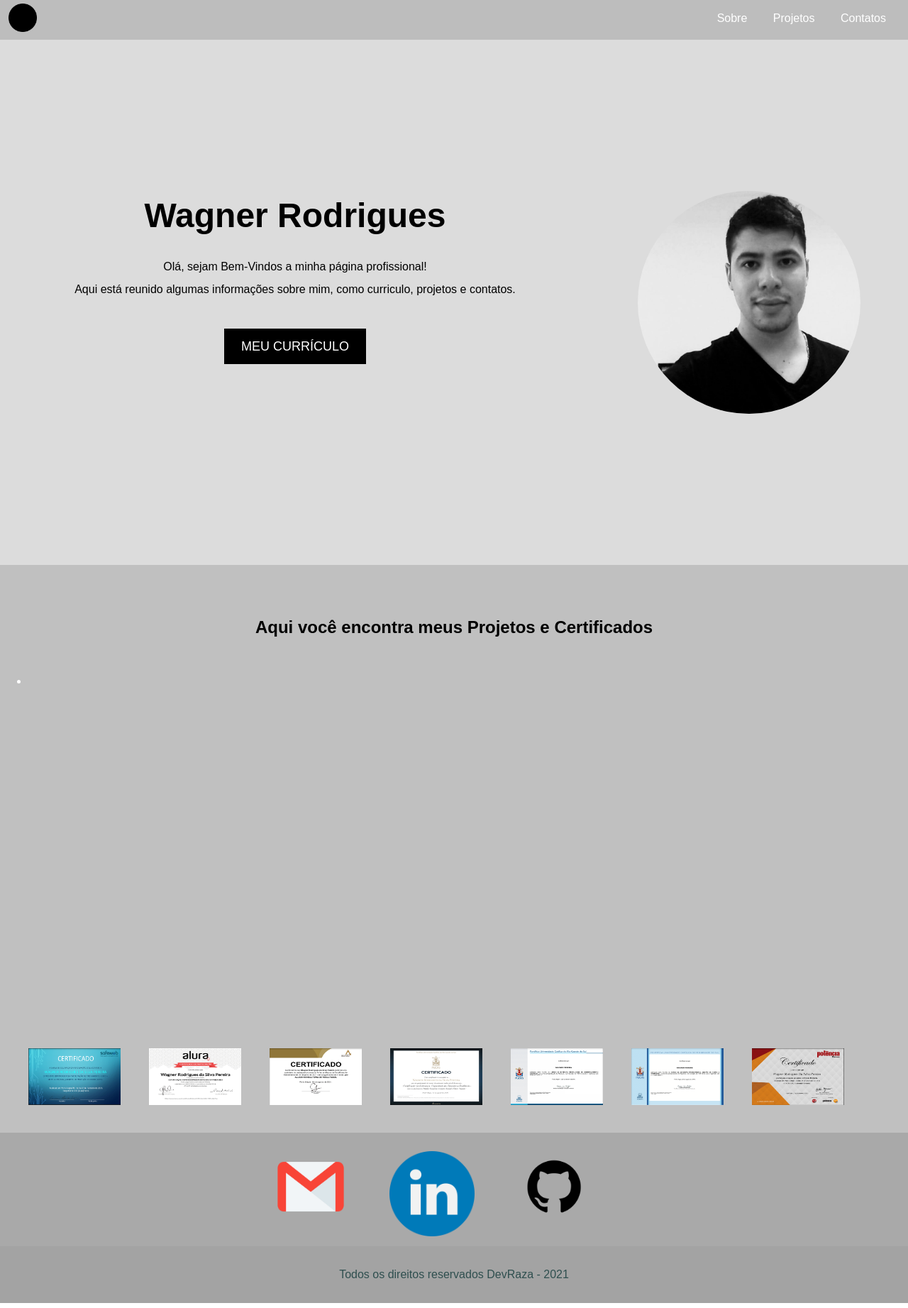
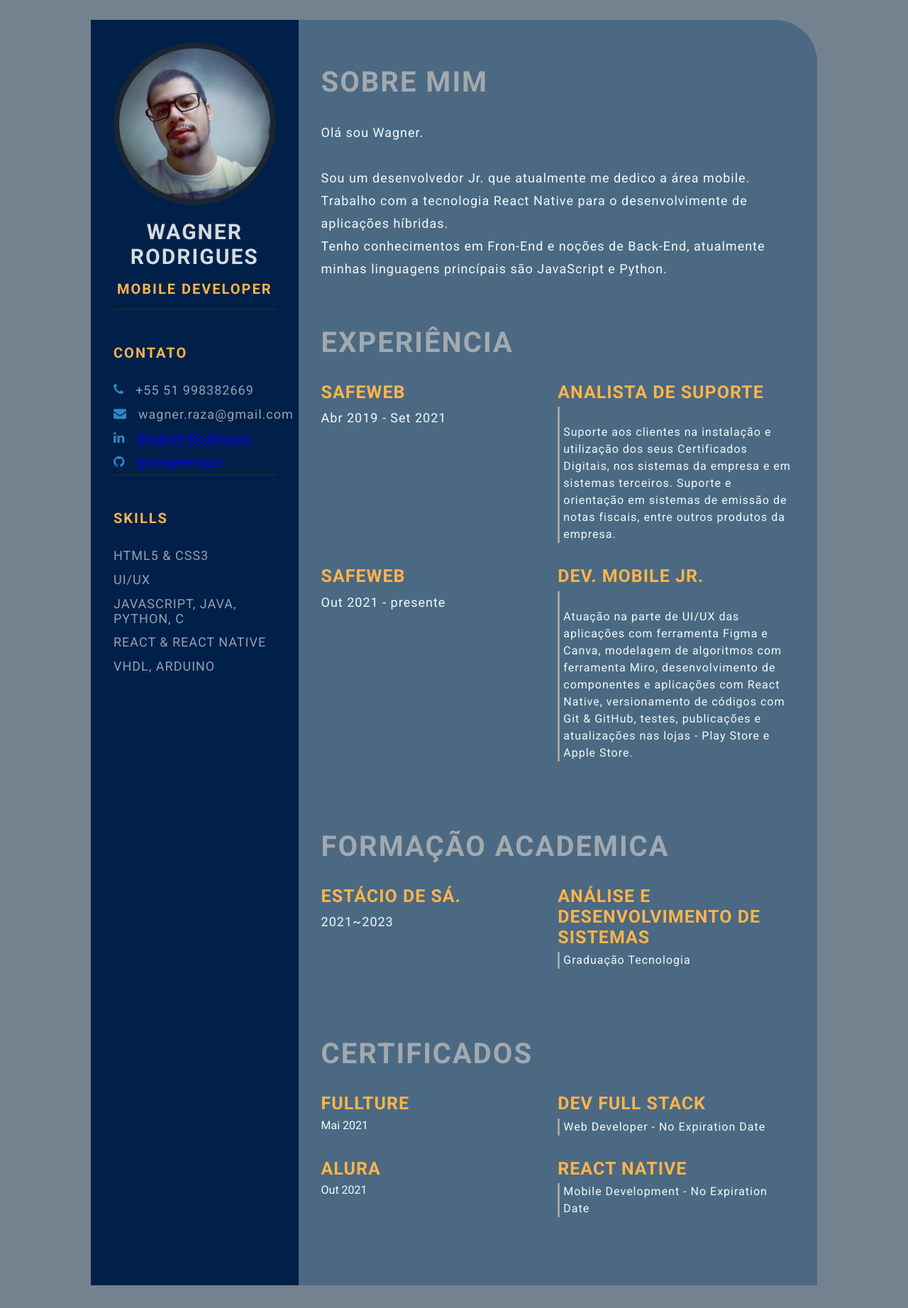
Before and after one commit to wagnerraza/wagnerraza.github.io, a plain HTML site: page index.html in a window 1280 px wide. Shown: the part 4-1847 px from the top of the page at 71% size. Drawn offline with Linux system fonts and the light colour scheme.

Commit message:
upload arquivos certos

```diff
--- a/CSS/style.css
+++ /dev/null
@@ -1,221 +0,0 @@
-/* O box-sizing serve limitar os blocos */
-* {
-    box-sizing: border-box;
-}
-
-
-/* BODY-------------------------------------*/
-body {
-    display: flex;
-    flex-direction:column;
-    font-family: "Montserrat", sans-serif;
-    margin: 0;
-    font-size: 16px;
-    line-height: 16px;
-}
-
-
-/* HEADER-------------------------------------*/
-header {
-    display: flex;
-    position: fixed;
-    align-items: center;
-    justify-content: space-between;
-    width: 100%;
-    height: 60px;
-    top: 0;
-    background-color: #BDBDBD;
-}
-
-.logo {
-    padding: 12px;
-}
-
-nav {
-    padding: 15px;
-
-}
-
-header nav a:hover {
-    background-color: black;
-}
-
-.menu {
-    color: #fff;
-    text-align: center;
-    padding: 14px 16px;
-    text-decoration: none;
-}
-
-
-/* MAIN-------------------------------------*/
-main {
-    display: flex;
-    flex-direction: row;
-    flex-wrap: wrap;
-}
-
-
-/* SOBRE-------------------------------------*/
-#sobre {
-    display: flex;
-    width: 100%;
-    height: 100vh;
-    padding-top: 60px;
-    background-color: #DCDCDC;
-    color: black;
-}
-
-.containerSobre {
-    display: flex;
-    width: 65%;
-    flex-direction: column;
-}
-
-.containerTituloAutor {
-    display: flex;
-    height: 40vh;
-    justify-content: center;
-    align-items: flex-end;
-}
-
-.containerTituloAutor h1 {
-    font-size: 6vh !important;
-}
-
-.containerTextAutor{
-    display: flex;
-    flex-direction:column;
-    align-self: center;
-    height: 60vh;
-}
-
-p {
-    font-size: 2vh;
-    text-align: center;
-}
-
-.containerBotaoCurriculo {
-    display: flex;
-    justify-content: center;
-    margin-top: 5%;
-}
-
-.botaoCurriculo {
-    display: flex;
-    background-color: black;
-    color: white;
-    height: 50px;
-    width: 200px;
-    justify-content: center;
-    align-items: center;
-    font-size: 18px;
-    text-decoration: none;
-}
-
-#photoAutor {
-    border-radius: 50%;
-    width: 70%;
-}
-
-.containerPhotoAutor {
-    display: flex;
-    width: 35%;
-    align-items: center;
-    justify-content: center;
-}
-
-
-/* PROJETOS-------------------------------------*/
-#projetos {
-    width: 100%;
-    height: 100vh;
-    padding-top: 60px;
-    background-color: #C0C0C0;
-    color: #FFF;
-}
-
-.containerTituloProjetos {
-    display: flex;
-    justify-content: center;
-    width: 100%;
-    height: 5vh;
-    color: black;
-}
-
-.containerProjetos {
-    display: flex;
-    flex-direction: column;
-    align-items: center;
-    padding-top: 5vh;
-}
-
-.containerListaProjetos {
-    display: flex;
-    width: 100%;
-    height: 50vh;
-}
-
-.containerListaCertificados {
-    display: flex;
-    flex-wrap: wrap;
-    align-content: flex-end;
-    align-self: center;
-
-    width: 100%;
-    height: 30vh;
-}
-
-.containerListaCertificados img {
-    height: 80px;
-    width:  130px;
-}
-
-
-
-/* CONTATOS-------------------------------------*/
-#contatos {
-    width: 100%;
-    height: 20vh;
-    background-color: #A9A9A9;
-}
-
-.containerContatos {
-    display: flex;
-    justify-content: center;
-    align-content: center;
-    margin: 2%;
-}
-
-.containerEmail {
-    margin-right: 5%;
-}
-
-.containerLinkedin {
-    margin-right: 5%;
-}
-
-.containerGitHub {
-    margin-right: 5%;
-}
-
-
-/* FOOTER-------------------------------------*/
-footer {
-    display: flex;
-    justify-content: center;
-    align-items: center;
-    bottom:0vh;
-    width:100%;
-    height: 80px;
-    background-color: #a3a3a3;
-    color: #2F4F4F;
-}
-
-
-/* MEDIA QUERY-------------------------------------*/
-@media only screen and (max-width: 980px) {
-    .form-wrapper {
-        width: 80%;
-    }
-}
--- a/index.html
+++ b/index.html
@@ -1,123 +1,161 @@
 <!DOCTYPE html>
-<html lang="pt-br">
+<html lang="en">
 
 <head>
-    <meta charset="utf-8">
-    <meta name="viewport" content="width=device-width, initial-scale=1, shrink-to-fit=no">
-    <meta name="description" content="Portfólio de trabalhos frontend">
-    <link rel="shortcut icon" href="images/favicon.ico" type="image/x-icon">
-    <link rel="stylesheet" href="CSS/style.css">
-    <script type="text/javascript" src="/JS/js-index.js"></script>
+    <meta charset="UTF-8">
+    <meta http-equiv="X-UA-Compatible" content="IE=edge">
+    <meta name="viewport" content="width=device-width, initial-scale=1.0">
+    <title>Wagner Rodrigues Resume</title>
 
-    <title>Wagner Rodrigues - Portfólio</title>
+    <!-- Google font  -->
+    <link rel="preconnect" href="https://fonts.googleapis.com">
+    <link rel="preconnect" href="https://fonts.gstatic.com" crossorigin>
+    <link href="https://fonts.googleapis.com/css2?family=Roboto:ital,wght@0,100;0,300;0,400;0,700;1,100;1,300;1,400;1,700&display=swap" rel="stylesheet">
+
+    <!-- font-awesome -->
+    <link rel="stylesheet" href="https://cdnjs.cloudflare.com/ajax/libs/font-awesome/4.7.0/css/font-awesome.min.css">
+
+    <!-- Custom CSS -->
+    <link rel="stylesheet" href="style.css">
+
 </head>
 
 <body>
-    <main>
-      <header>
-        <div class="logo">
-          <a href="index.html">
-            <img src="images/logo.png" alt="logotipo" width="40" height="40">
+    <main class="resume-contents">
+        <!-- Seção da Esquerda -->
+        <section class="left-section">
+            <!-- Perfil -->
+            <section class="left-section-contents">
+                <div class="profile">
+                    <img class="profile-image" src="img/profile-image.jpeg" alt="Profile image">
+                    <p class="name">Wagner Rodrigues</p>
+                    <P class="profession">Mobile Developer</P>
+                </div>
+                <div class="contact-info">
+                    <p class="left-title">Contato</p>
+                    <ul>
+                        <li><i class="fa fa-phone"></i>+55 51 998382669</li>
+                        <li><i class="fa fa-envelope"></i>wagner.raza@gmail.com</li>
+                        <li><i class="fa fa-linkedin"></i>
+                            <a href="https://www.linkedin.com/in/wagner-rodrigues-99576043/">
+                                Wagner Rodrigues
                             </a>
+                        </li>
+                        <li><i class="fa fa-github"></i>
+                            <a href="https://github.com/wagnerraza">
+                                @wagnerraza
+                            </a>
+                        </li>
+                    </ul>
                 </div>
+                <!-- Skills -->
+                <div class="skills">
+                    <p class="left-title">Skills</p>
+                    <ul>
+                        <li><p>HTML5 & CSS3</p></li>
+                        <li><p>UI/UX</p></li>
+                        <li><p>JavaScript, Java, Python, C</p></li>
+                        <li><p>React & React Native</p></li>
+                        <li><p>VHDL, Arduino</p></li>
+                    </ul>
+                </div>
+            </section>
+        </section>
+        <!-- Seção da Direita -->
+        <section class="right-section">
+            <div class="right-section-contents">
+                <!-- Sobre mim -->
+                <section class="about gap">
+                    <div class="right-title">Sobre Mim</div>
+                    <p class="about-me-contents">
+                        Olá sou Wagner.<br>
+                        <br> Sou um desenvolvedor Jr. que atualmente me dedico a área mobile.
+                             Trabalho com a tecnologia React Native para o desenvolvimente de aplicações híbridas.
+                        <br> Tenho conhecimentos em Fron-End e noções de Back-End, atualmente minhas linguagens
+                            princípais são JavaScript e Python.
+                    </p>
+                </section>
 
-        <div>
-          <nav role="navigation">
-            <a class="menu" href="#sobre">Sobre</a>
-            <a class="menu" href="#projetos">Projetos</a>
-            <a class="menu" href="#contatos">Contatos</a>
-          </nav>
+                <!-- Experiências -->
+                <section class="experience gap">
+                    <div class="right-title">Experiência</div>
+                    <div class="experience-contents">
+                        <div class="exp-left">
+                            <p class="exp-company-name">Safeweb</p>
+                            <p class="exp-time-period">Abr 2019 - Set 2021</p>
                         </div>
-      </header>
-
-      <section id="sobre">
-        <div class="containerSobre">
-
-          <div class="containerTituloAutor">
-            <h1>Wagner Rodrigues</h1>
-          </div>
-
-          <div class="containerTextAutor">
-            <article>
-              <p>Olá, sejam Bem-Vindos a minha página profissional!</p>
-              <p>Aqui está reunido algumas informações sobre mim, como curriculo, projetos e contatos.</p>
-            </article>
-            <div class="containerBotaoCurriculo">
-              <a
-              href="https://drive.google.com/file/d/1AZbjInv1qkr6UX-Q5-HBFV3fNeJr3nnU/view?usp=sharing"
-              target="_blank"
-              class="botaoCurriculo"
-            >
-              MEU CURRÍCULO
-            </a>
+                        <div class="exp-right">
+                            <p class="exp-position">Analista de Suporte</p>
+                            <p class="exp-desc">
+                                <br> Suporte aos clientes na instalação e utilização dos seus Certificados Digitais,
+                                      nos sistemas da empresa e em sistemas terceiros. Suporte e orientação em sistemas de
+                                      emissão de notas fiscais, entre outros produtos da empresa.
+                            </p>
                         </div>
                     </div>
-
+                    <div class="experience-contents">
+                        <div class="exp-left">
+                            <p class="exp-company-name">Safeweb</p>
+                            <p class="exp-time-period">Out 2021 - presente</p>
                         </div>
-
-        <div class="containerPhotoAutor">
-          <img id="photoAutor" src="/images/photoAutor.jpeg" alt="Foto do autor da página">
+                        <div class="exp-right">
+                            <p class="exp-position">Dev. Mobile Jr.</p>
+                            <p class="exp-desc">
+                                <br> Atuação na parte de UI/UX das aplicações com ferramenta Figma e Canva, modelagem de
+                                     algoritmos com ferramenta Miro, desenvolvimento de componentes e
+                                     aplicações com React Native, versionamento de códigos com Git & GitHub, testes,
+                                     publicações e atualizações nas lojas - Play Store e Apple Store.
+                            </p>
+                        </div>
                     </div>
                 </section>
-
-
-      <section id="projetos">
-        <div class="containerTituloProjetos">
-          <h2>Aqui você encontra meus Projetos e Certificados</h2>
+                <!-- Educação -->
+                <section class="education gap">
+                    <div class="right-title">Formação Academica</div>
+                    <!-- Estácio -->
+                    <div class="education-contents">
+                        <div class="education-left">
+                            <p class="education-school-name">Estácio de Sá.</p>
+                            <p class="educationp-time-period">2021~2023</p>
                         </div>
-
-        <div class="containerProjetos">
-          <div class="containerListaProjetos">
-            <ul>
-              <li></li>
-            </ul>
-          </div>
-
-          <div class="containerListaCertificados">
-            <ul><img src="/images/certificados/01.png"></ul>
-            <ul><img src="/images/certificados/02.png"></ul>
-            <ul><img src="/images/certificados/03.png"></ul>
-            <ul><img src="/images/certificados/04.png"></ul>
-            <ul><img src="/images/certificados/05.png"></ul>
-            <ul><img src="/images/certificados/06.png"></ul>
-            <ul><img src="/images/certificados/07.png"></ul>
+                        <div class="education-right">
+                            <p class="education-subject">Análise e Desenvolvimento de Sistemas</p>
+                            <p class="education-desc">Graduação Tecnologia</p>
                         </div>
                     </div>
-
                 </section>
-
-
-      <section id="contatos">
-        <div class="containerContatos">
-
-          <div class="containerEmail">
-            <a href="" onmouseover="Tip('wagnerraza@gmail.com')" onmouseout="UnTip()">
-              <img src="/images/logoEmail.png" alt="logo Email" width="100" height="100">
-            </a>
-
+                <!-- Certificados -->
+                <section class="awards gap">
+                    <div class="right-title">Certificados</div>
+                    <!-- Fullture -->
+                    <div class="awards-contents">
+                        <div class="awards-left">
+                            <p class="awards-company-name">Fullture</p>
+                            <p class="awards-time-piorid">Mai 2021</p>
                         </div>
-          <div class="containerLinkedin">
-            <a href="https://www.linkedin.com/in/wagner-rodrigues-99576043/" target="_blank">
-              <img src="/images/logoLinkedin.png" alt="logo Linkedin" width="120" height="120">
-            </a>
+                        <div class="awards-right">
+                            <p class="awards-name">Dev Full Stack</p>
+                            <p class="awards-desc">
+                                Web Developer - No Expiration Date
+                            </p>
                         </div>
-
-          <div class="containerGitHub">
-            <a href="https://github.com/wagnerraza" target="_blank">
-              <img src="/images/logoGitHub.png" alt="logo GitHub" width="100" height="100">
-            </a>
                     </div>
-
+                    <!-- Alura -->
+                    <div class="awards-contents">
+                        <div class="awards-left">
+                            <p class="awards-company-name">Alura</p>
+                            <p class="awards-time-piorid">Out 2021</p>
+                        </div>
+                        <div class="awards-right">
+                            <p class="awards-name">React Native</p>
+                            <p class="awards-desc">
+                                Mobile Development - No Expiration Date
+                            </p>
+                        </div>
                     </div>
                 </section>
-
+            </div>
+        </section>
     </main>
-
-
-
-    <footer>
-      <p>Todos os direitos reservados DevRaza - <span>2021</span></p>
-    </footer>
-
 </body>
 </html>
--- /dev/null
+++ b/style.css
@@ -0,0 +1,296 @@
+* {
+    margin: 0;
+    padding: 0;
+    box-sizing: border-box;
+    list-style: none;
+    font-family: 'Roboto', sans-serif;
+}
+
+body {
+    background-color: #74828F;
+}
+
+.resume-contents {
+    min-height: 100vh;
+    width: 80%;
+    margin: 2rem auto;
+    display: grid;
+    grid-template-columns: repeat(7, 1fr);
+}
+
+.left-section {
+    grid-column: span 2;
+    height: 100%;
+    background-color: #00204A;
+}
+
+.right-section {
+    grid-column: span 5;
+    height: 100%;
+    background-color: #4B6982;
+    border-radius: 0px 60px 0px 0px;
+}
+
+.left-section-contents{
+    padding: 2rem 2rem;
+}
+
+.profile {
+    width: 100%;
+    border-bottom: 2px solid #1B2631;
+}
+
+.profile .profile-image {
+    width: 100%;
+    border-radius: 50%;
+    border: 8px solid #1B2631;
+}
+
+.name {
+    color: #D6DBDF;
+    font-size: 30px;
+    letter-spacing: 2px;
+    text-transform: uppercase;
+    text-align: center;
+    font-weight: bold;
+    padding: 1rem 0;
+}
+
+.profession {
+    color: #FDB44B;
+    font-size: 20px;
+    text-transform: uppercase;
+    text-align: center;
+    letter-spacing: 2px;
+    font-weight: bold;
+    padding-bottom: 1rem;
+}
+
+.contact-info {
+    border-bottom: 2px solid #1B2631;
+}
+
+.left-title {
+    color: #FDB44B;
+    font-size: 20px;
+    letter-spacing: 2px;
+    text-transform: uppercase;
+    font-weight: bold;
+    display: flex;
+    align-items: center;
+    padding-top: 3rem;
+}
+
+.contact-info ul {
+    padding-top: 1.5rem;
+}
+
+.contact-info ul li,
+.references ul li {
+    padding: .4rem 0;
+    display: flex;
+    align-items: center;
+    color: #d6dbdfaf;
+    letter-spacing: 1px;
+    font-size: 18px;
+}
+
+.contact-info ul li i,
+.references ul li i {
+    padding-right: 1rem;
+    font-size: 18px;
+    color: #2E86C1;
+}
+
+.skills ul {
+    padding-top: 1.5rem;
+}
+.skills ul li p {
+    padding: .4rem 0;
+    color: #d6dbdfaf;
+    font-size: 18px;
+    letter-spacing: 1px;
+    display: flex;
+    align-items: center;
+    text-transform: uppercase;
+}
+
+.referance-name {
+    padding-top: 1.5rem;
+    padding-bottom: .4rem;
+    font-size: 18px;
+    color: #F9E79F;
+    letter-spacing: 1px;
+    text-transform: uppercase;
+}
+
+.referance-profession {
+    font-size: 16px;
+    color: #d6dbdfaf;
+    letter-spacing: 1px;
+    /* text-transform: uppercase; */
+    padding-bottom: .4rem;
+}
+
+
+.right-section-contents {
+    padding: 2rem 2rem;
+}
+
+.right-title {
+    color: #a2a9af;
+    font-size: 40px;
+    letter-spacing: 2px;
+    text-transform: uppercase;
+    font-weight: bold;
+    display: flex;
+    align-items: center;
+    padding: 2rem 0;
+    position: relative;
+}
+
+.gap {
+    padding-bottom: 2rem;
+}
+.about-me-contents {
+    font-size: 18px;
+    letter-spacing: 1px;
+    line-height: 2rem;
+    color: #F1F8FD;
+}
+
+.experience-contents,
+.education-contents,
+.awards-contents {
+    display: grid;
+    grid-template-columns: repeat(2, 1fr);
+    padding-bottom: 2rem;
+    color: #F1F8FD;
+}
+
+.exp-company-name,
+.education-school-name,
+.awards-company-name {
+    font-size: 25px;
+    font-weight: bold;
+    text-transform: uppercase;
+    letter-spacing: 1px;
+    color: #FDB44B;
+    padding-bottom: .4rem;
+}
+
+.exp-time-period,
+.educationp-time-period,
+.awards-time-period {
+    font-size: 18px;
+    letter-spacing: 1px;
+    line-height: 2rem;
+}
+
+.exp-position,
+.education-subject,
+.awards-name {
+    font-size: 25px;
+    font-weight: bold;
+    text-transform: uppercase;
+    letter-spacing: 1px;
+    color: #FDB44B;
+    padding-bottom: .4rem;
+}
+
+.exp-desc,
+.education-desc,
+.awards-desc {
+    font-size: 16px;
+    letter-spacing: 1px;
+    line-height: 1.5rem;
+    border-left: 3px solid #a5a3a3;
+    padding-left: 5px;
+}
+
+/* Media queries */
+@media screen and (max-width:780px) {
+    .experience-contents,
+    .education-contents,
+    .awards-contents {
+        grid-template-columns: repeat(1, 1fr);
+    }
+}
+
+@media screen and (max-width:780px) {
+    .left-section {
+        grid-column: span 3;
+    }
+
+    .right-section {
+        grid-column: span 4;
+    }
+
+}
+
+@media screen and (max-width:1200px) {
+    .resume-contents {
+        grid-template-columns: repeat(1, 1fr);
+    }
+}
+
+@media screen and (max-width:390px) {
+    .resume-contents {
+        width: 100%;
+        margin: 0 auto;
+    }
+
+    .name {
+        font-size: 20px;
+    }
+
+    .profession {
+        font-size: 18px;
+    }
+
+    .left-title {
+        font-size: 18px;
+    }
+
+    .right-title {
+        font-size: 18px;
+    }
+
+    .contact-info ul li,
+    .references ul li {
+        font-size: 12px;
+    }
+
+    .contact-info ul li i,
+    .references ul li i {
+        /* padding-right: 1rem; */
+        font-size: 12px;
+    }
+
+    .skills ul li p {
+        font-size: 12px;
+    }
+
+    .about-me-contents {
+        font-size: 16px;
+        line-height: 1.5rem;
+    }
+
+    .exp-company-name,
+    .education-school-name,
+    .awards-company-name {
+        font-size: 18px;
+    }
+
+    .exp-time-period,
+    .educationp-time-period,
+    .awards-time-period {
+        font-size: 16px;
+    }
+
+    .exp-position,
+    .education-subject,
+    .awards-name {
+        font-size: 18px;
+    }
+}
```
Also changed, not shown: JS/js-index.js (deleted), images/certificados/01.png (deleted), images/certificados/02.png (deleted), images/certificados/03.png (deleted), images/certificados/04.png (deleted), images/certificados/05.png (deleted), images/certificados/06.png (deleted), images/certificados/07.png (deleted), images/favicon.ico (deleted), images/logo.png (deleted), images/logoEmail.png (deleted), images/logoGitHub.png (deleted), images/logoLinkedin.png (deleted), images/photoAutor.jpeg (deleted), 1 more files, 1 other file. Lines whose indentation alone changed are shown as unchanged.
